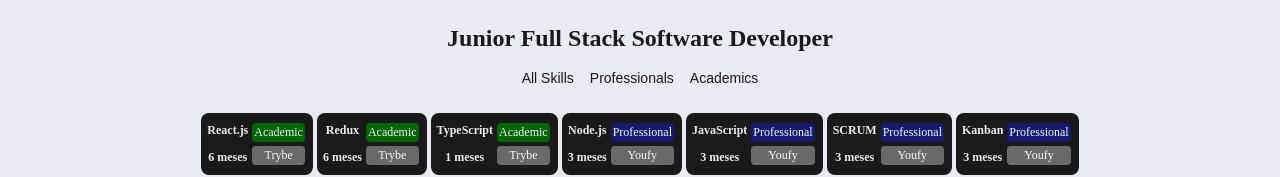
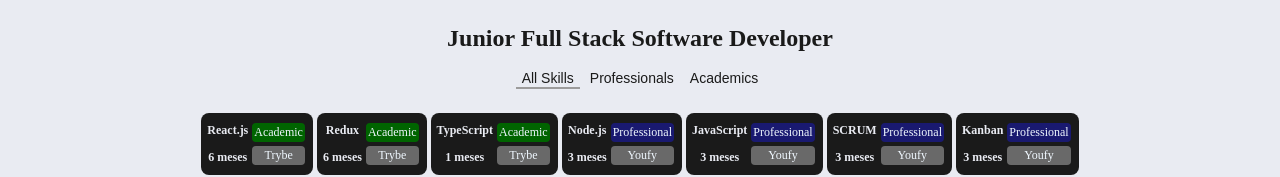
Before and after one commit to adrianomonteiroweb/adrianomonteirodev, a React (Create React App) app in the folder packages/client/: page / in a window 1280 px wide. Shown: the part 433-610 px from the top of the page. Built offline with nearby package versions, Linux system fonts and the light colour scheme; no server answers.

Commit message:
feat: implemented hover style for filter selected

```diff
--- a/packages/client/src/pages/skills/skills-components/FilterSkills.jsx
+++ b/packages/client/src/pages/skills/skills-components/FilterSkills.jsx
@@ -1,39 +1,51 @@
+import { useEffect } from 'react';
 import { useTranslation } from 'react-i18next';
 
 import './filterSkills.css';
 
-function changeSelectedSkill(event, typeSkill, setTypeSkill) {
-  document.querySelector(`#${typeSkill}`)?.classList.remove('button-selected');
-
-  const button = event.currentTarget;
-
-  document.querySelector(`#${button.id}`)?.classList.add('button-selected');
-
-  setTypeSkill(button.id);
-}
-
 export default function FilterSkills({ typeSkill, setTypeSkill }) {
   const { t } = useTranslation();
+
+  function changeSelectedSkill(event, typeSkill, setTypeSkill) {
+    document
+      .querySelector(`[name="${typeSkill}"]`)
+      ?.classList.remove('filter-selected');
+
+    const button = event.currentTarget;
+
+    document
+      .querySelector(`[name="${button.name}"]`)
+      ?.classList.add('filter-selected');
+
+    setTypeSkill(button.name);
+    localStorage.setItem('filterPreference', typeSkill);
+  }
+
+  useEffect(() => {
+    document
+      .querySelector(`[name="${typeSkill}"]`)
+      ?.classList.add('filter-selected');
+  }, []);
 
   return (
     <div className='skills-filter-div'>
       <button
-        className='filter-button button-selected'
-        id='All Skills'
+        className='filter-button'
+        name='All Skills'
         onClick={(event) => changeSelectedSkill(event, typeSkill, setTypeSkill)}
       >
         {t('All Skills')}
       </button>
       <button
         className='filter-button'
-        id='Academic'
+        name='Academic'
         onClick={(event) => changeSelectedSkill(event, typeSkill, setTypeSkill)}
       >
         {t('Professionals')}
       </button>
       <button
         className='filter-button'
-        id='Professional'
+        name='Professional'
         onClick={(event) => changeSelectedSkill(event, typeSkill, setTypeSkill)}
       >
         {t('Academics')}
--- a/packages/client/src/pages/skills/skills-components/filterSkills.css
+++ b/packages/client/src/pages/skills/skills-components/filterSkills.css
@@ -19,6 +19,10 @@
   position: relative;
 }
 
+.filter-button.filter-selected {
+  border-bottom: 2px solid #9c9b9b;
+}
+
 @media (max-width: 1440px) {
   .filter-button {
     font-size: 30px;
```
